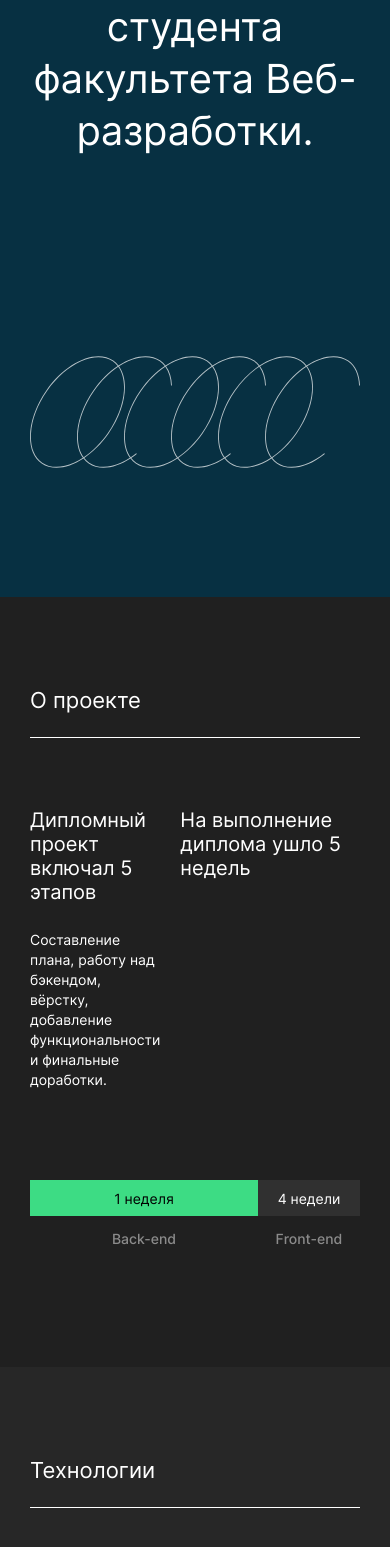
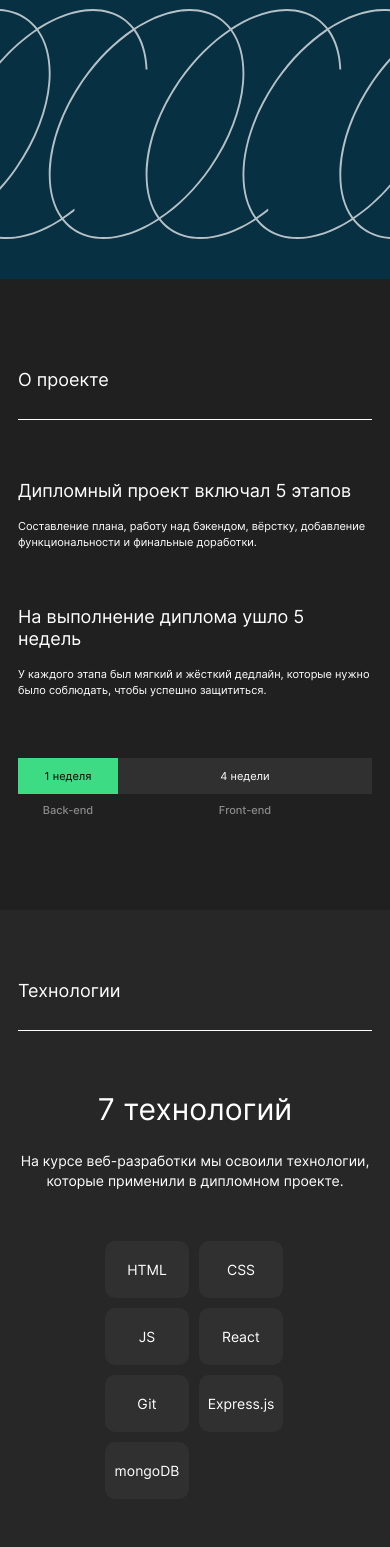
Before and after one commit to qwelip/movies-explorer-frontend, a React (Create React App) app: page / in a window 390 px wide. Shown: the part 425-1972 px from the top of the page. Built offline with nearby package versions, Linux system fonts and the light colour scheme; the HTML template or start-up script is replaced by a standard one.

Commit message:
Адаптив и лэндинг готов

```diff
--- a/src/components/App/App.css
+++ b/src/components/App/App.css
@@ -28,3 +28,9 @@
     padding: 0 30px;
   }
 }
+
+@media screen and (max-width: 500px) {
+  .wrapper {
+    padding: 0 18px;
+  }
+}
--- a/src/components/Footer/Footer.css
+++ b/src/components/Footer/Footer.css
@@ -54,3 +54,27 @@
 .footer__link:not(:last-child) {
   margin-right: 20px;
 }
+
+@media screen and (max-width: 500px) {
+  .footer {
+    padding-bottom: 10px;
+  }
+  .footer__title {
+    font-size: 12px;
+    line-height: 15px;
+  }
+  .footer__block {
+    display: flex;
+    flex-direction: column-reverse;
+    flex-wrap: wrap-reverse;
+  }
+  .footer__nav {
+    display: flex;
+    flex-direction: column;
+    align-items: center;
+    margin: 30px 0;
+  }
+  .footer__link:not(:last-child) {
+    margin: 0 0 12px 0;
+  }
+}
--- a/src/components/Header/Header.css
+++ b/src/components/Header/Header.css
@@ -55,3 +55,16 @@
 .header__reg-btn:hover {
   opacity: 0.5;
 }
+
+@media screen and (max-width: 500px) {
+  .header__reg-btn {
+    font-size: 10px;
+    margin-right: 14px;
+  }
+  .header__login-btn {
+    font-size: 10px;
+  }
+  .header__login-btn {
+    padding: 5px 12px;
+  }
+}
--- a/src/components/Main/AboutMe/AboutMe.css
+++ b/src/components/Main/AboutMe/AboutMe.css
@@ -114,5 +114,41 @@
 @media screen and (max-width: 600px) {
   .about-me__about {
     flex-wrap: wrap-reverse;
+    justify-content: center;
+  }
+  .about-me__column-foto {
+    height: 352px;
+    flex: 0 0 292px;
+    margin-bottom: 40px;
   }
 }
+
+@media screen and (max-width: 500px) {
+  .about-me {
+    padding: 70px 0;
+  }
+  .about-me__about {
+    margin-top: 60px;
+  }
+  .about-me__name {
+    font-weight: 400;
+    font-size: 30px;
+    line-height: 36px;
+  }
+  .about-me__info {
+    margin-top: 20px;
+    font-size: 11px;
+    line-height: 16px;
+  }
+  .about-me__text {
+    margin-top: 20px;
+    font-size: 11px;
+    line-height: 16px;
+  }
+  .about-me__links {
+    margin-top: 40px;
+  }
+  .about-me__link:first-child  {
+    margin-right: 26px;
+  }
+}
--- a/src/components/Main/AboutProject/AboutProject.css
+++ b/src/components/Main/AboutProject/AboutProject.css
@@ -109,4 +109,64 @@
   .about-project__chart {
     margin-top: 90px;
   }
+
+  .about-project__steps {
+    margin-top: 60px;
+    flex-wrap: wrap;
+  }
+
+  .about-project__column {
+    margin-top: 56px;
+  }
 }
+
+@media screen and (max-width: 590px) {
+  .about-project__chart-column_left {
+    flex: 0 0 100px;
+  }
+}
+
+
+@media screen and (max-width: 500px) {
+
+
+  .about-project__step-column {
+    width: 100%;
+    padding-right: 0;
+  }
+
+  .about-project__step-title {
+    font-size: 18px;
+    line-height: 22px;
+    line-height: 22px;
+  }
+
+  .about-project__step {
+    margin-top: 16px;
+  }
+
+  .about-project__step {
+    font-weight: 400;
+    font-size: 11px;
+    line-height: 16px;
+  }
+
+  .about-project__chart {
+    margin-top: 60px;
+  }
+
+  .about-project {
+    padding-bottom: 93px;
+  }
+
+  .about-project__chart-text {
+    font-size: 11px;
+    line-height: 13px;
+  }
+
+  .about-project__chart-note {
+    font-size: 11px;
+    line-height: 13px;
+    margin-top: 10px;
+  }
+}
--- a/src/components/Main/AboutProject/AboutProject.js
+++ b/src/components/Main/AboutProject/AboutProject.js
@@ -16,6 +16,7 @@ const AboutProject = () => {
           </div>
           <div className="about-project__column">
             <h3 className='about-project__step-title'>На выполнение диплома ушло 5 недель</h3>
+            <p className='about-project__step'>У каждого этапа был мягкий и жёсткий дедлайн, которые нужно было соблюдать, чтобы успешно защититься.</p>
           </div>
         </div>
         <div className="about-project__chart">
--- a/src/components/Main/HeaderMain/HeaderMain.css
+++ b/src/components/Main/HeaderMain/HeaderMain.css
@@ -8,3 +8,11 @@
   border-bottom: solid white 1px;
   margin: 0;
 }
+
+@media screen and (max-width: 500px) {
+  .header-main__title {
+    font-size: 18px;
+    line-height: 22px;
+    padding: 0 0 28px 0;
+  }
+}
--- a/src/components/Main/Portfolio/Portfolio.css
+++ b/src/components/Main/Portfolio/Portfolio.css
@@ -52,5 +52,24 @@
 
   .portfolio__link-title {
     font-size: 28px;
+    padding-right: 10px;
   }
 }
+
+@media screen and (max-width: 500px) {
+  .portfolio {
+    padding-bottom: 70px;
+  }
+  .portfolio__title {
+    margin-bottom: 40px;
+  }
+  .portfolio__link-title {
+    font-size: 18px;
+    line-height: 28px;
+  }
+  .portfolio__link-icon {
+    margin-bottom: 17px;
+    width: 12px;
+    height: 12px;
+  }
+}
--- a/src/components/Main/Promo/Promo.css
+++ b/src/components/Main/Promo/Promo.css
@@ -4,6 +4,7 @@
   background-color: #073042;
   padding-top: 124px;
   color: white;
+  overflow: hidden;
 }
 
 .promo__title {
@@ -37,7 +38,7 @@
   }
 
   .promo__logo {
-    width: 100%;
+
     height: 230px;
     margin-top: 140px;
     margin-bottom: 70px;
@@ -48,3 +49,20 @@
     text-align: center;
   }
 }
+
+@media screen and (max-width: 500px) {
+  .promo__title {
+    font-size: 31px;
+    line-height: 39px;
+    text-align: center;
+  }
+
+  .promo {
+    padding-top: 257px;
+  }
+
+  .promo__logo {
+    margin-top: 60px;
+    margin-bottom: 40px;
+  }
+}
--- a/src/components/Main/Techs/Techs.css
+++ b/src/components/Main/Techs/Techs.css
@@ -34,6 +34,7 @@
   max-width: 690px;
   margin: 0 auto;
   margin-top: 100px;
+  padding-left: 0;
 }
 
 @media screen and (max-width: 768px) {
@@ -55,7 +56,42 @@
 }
 
 @media screen and (max-width: 700px) {
+
+  .techs__list-wrapper {
+    margin: 0 auto;
+  }
+
   .techs__list {
     flex-wrap: wrap;
+    gap: 10px;
+    justify-content: unset;
+  }
+
+  .techs__list-wrapper {
+    width: 282px;
+    margin: 0 auto;
   }
 }
+
+@media screen and (max-width: 500px) {
+  .techs {
+    padding: 70px 0;
+  }
+  .techs__title {
+    margin-top: 60px;
+    font-size: 30px;
+    line-height: 36px;
+  }
+  .techs__text {
+    margin-top: 24px;
+  }
+  .techs__list {
+    margin-top: 50px;
+  }
+}
+
+@media screen and (max-width: 400px) {
+  .techs__list-wrapper {
+    width: 180px;
+  }
+}
--- a/src/components/Main/Techs/Techs.js
+++ b/src/components/Main/Techs/Techs.js
@@ -13,9 +13,11 @@ const Techs = () => {
         {<HeaderMain str='Технологии'/>}
         <h3 className='techs__title'>7 технологий</h3>
         <p className='techs__text'>На курсе веб-разработки мы освоили технологии, которые применили в дипломном проекте.</p>
-        <ul className="techs__list">
-          {techs.map( item => <TeckBlock str={item}/>)}
-        </ul>
+        <div className="techs__list-wrapper">
+          <ul className="techs__list">
+            {techs.map( item => <TeckBlock str={item}/>)}
+          </ul>
+        </div>
       </div>
     </section>
   );
--- a/src/components/Main/TeckBlock/TeckBlock.css
+++ b/src/components/Main/TeckBlock/TeckBlock.css
@@ -7,7 +7,9 @@
   align-items: center;
   justify-content: center;
   flex: 0 0 auto;
+
 }
+
 
 .teckBlock__text {
   font-family: 'Inter';
```
